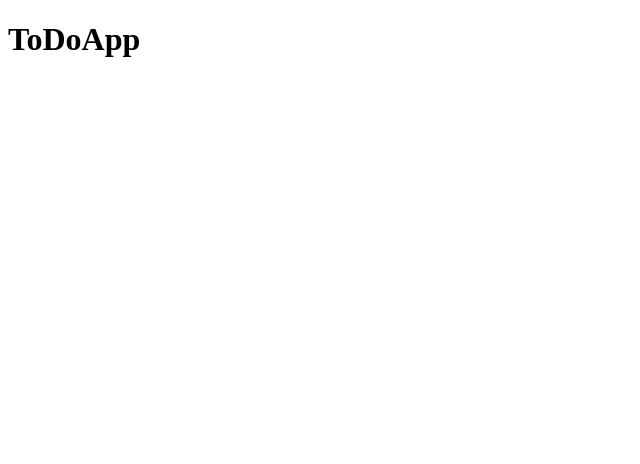
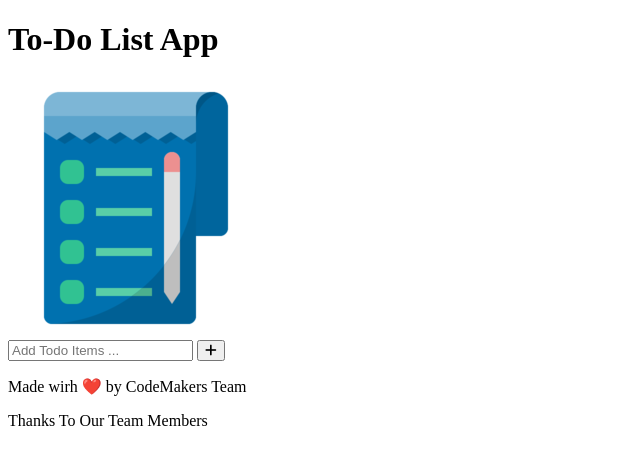
Before and after one commit to asoylu06/ToDo-App2, a plain HTML site: page index.html in a window 1280 px wide. Shown: the whole page, without its empty margins (0-640 px from the left). Drawn offline with Linux system fonts and the light colour scheme.

Commit message:
imgs ,starter files added  and index.html updated

```diff
--- a/index.html
+++ b/index.html
@@ -1,12 +1,42 @@
 <!DOCTYPE html>
 <html lang="en">
+
 <head>
   <meta charset="UTF-8" />
   <meta http-equiv="X-UA-Compatible" content="IE=edge" />
   <meta name="viewport" content="width=device-width, initial-scale=1.0" />
+  <link rel="stylesheet" href="https://cdnjs.cloudflare.com/ajax/libs/font-awesome/6.1.1/css/all.min.css"
+    integrity="sha512-KfkfwYDsLkIlwQp6LFnl8zNdLGxu9YAA1QvwINks4PhcElQSvqcyVLLD9aMhXd13uQjoXtEKNosOWaZqXgel0g=="
+    crossorigin="anonymous" referrerpolicy="no-referrer" />
+  <link rel="shortcut icon" href="./img/todolist_planing.ico" type="image/x-icon">
+  <link rel="stylesheet" href="./css/style.css">
   <title>ToDoApp</title>
 </head>
+
 <body>
-    <h1>ToDoApp</h1>
+  <div class="title">
+    <h1>To-Do List App</h1>
+    <img src="./img/todolist_planing.png" alt="">
+  </div>
+
+
+  <div class="container">
+    <div class="todo_area">
+      <input type="text" name="todo" id="todo_input" placeholder="Add Todo Items ...">
+      <button class="add_btn"><i class="fa-solid fa-plus"></i></button>
+    </div>
+    <section class="todo_fields">
+      <ul class="todo_items">
+
+      </ul>
+    </section>
+  </div>
+  <footer>
+    <p>Made wirh ❤️ by CodeMakers Team</p>
+    <p>Thanks To Our Team Members</p>
+  </footer>
+
+  <script src="./app/app.js"></script>
 </body>
+
 </html>
```
Also changed, not shown: app/app.js (added), css/style.css (added), img/todolist_planing.ico (added), img/todolist_planing.png (added). Lines whose indentation alone changed are shown as unchanged.
